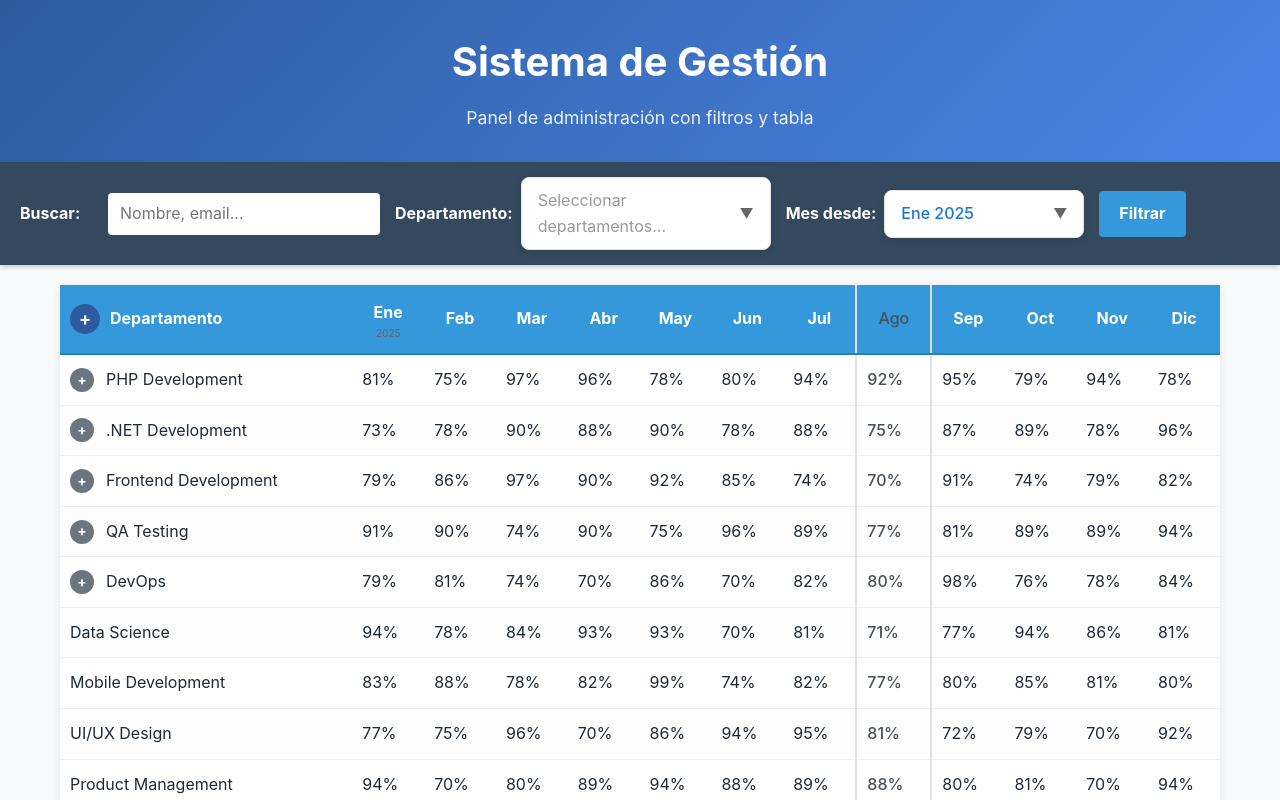
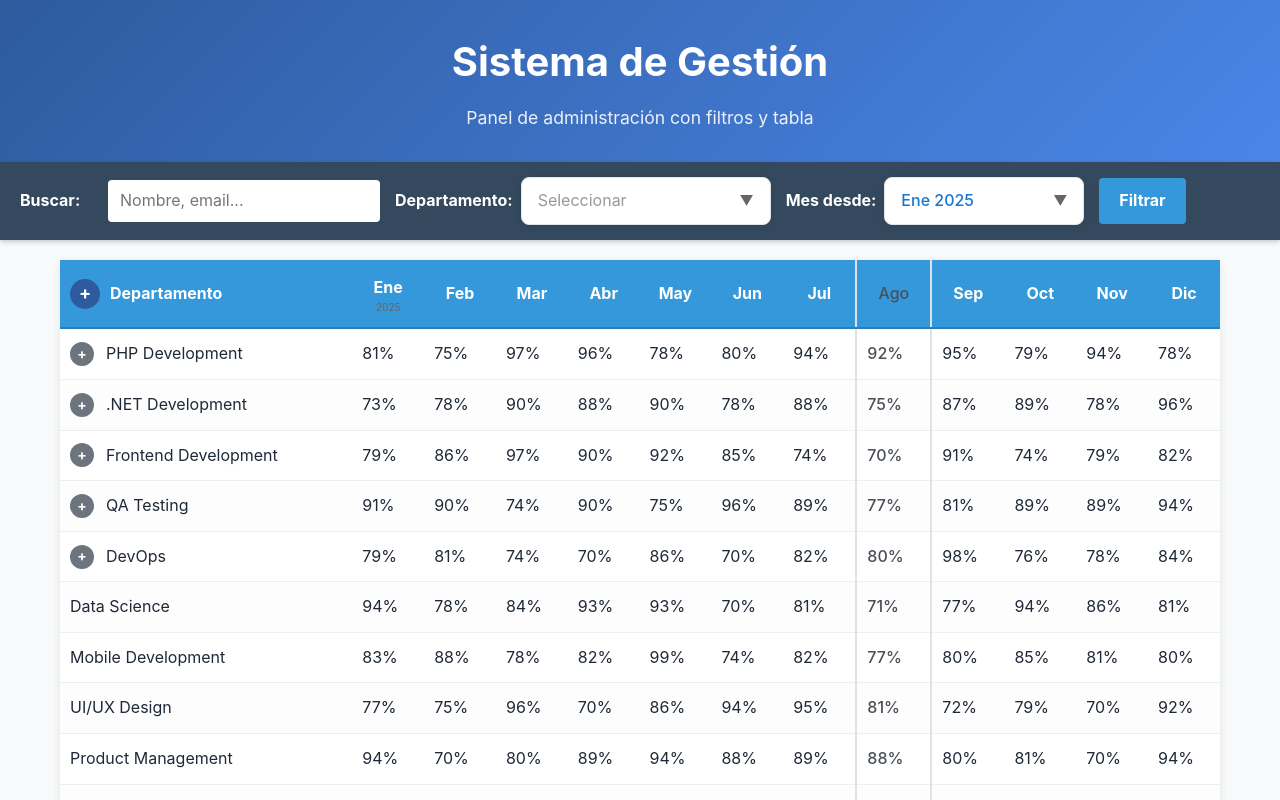
Before and after one commit to vicalmu/cp2, a React (Create React App) app: page /gantt in a window 1280 px wide. Shown: the top 800 px of the page. Built offline with nearby package versions, Linux system fonts and the light colour scheme.

Commit message:
📝 Texto del filtro de departamentos simplificado a 'Seleccionar'

```diff
--- a/src/components/gantt/GanttView.tsx
+++ b/src/components/gantt/GanttView.tsx
@@ -214,7 +214,7 @@ const GanttView: React.FC = () => {
               >
                 <div style={{ display: 'flex', alignItems: 'center', gap: '8px' }}>
                   {selectedDepartments.length === 0 ? (
-                    <span style={{ color: '#999' }}>Seleccionar departamentos...</span>
+                    <span style={{ color: '#999' }}>Seleccionar</span>
                   ) : (
                     <>
                       <span style={{ color: '#1976d2', fontWeight: '500' }}>
```
